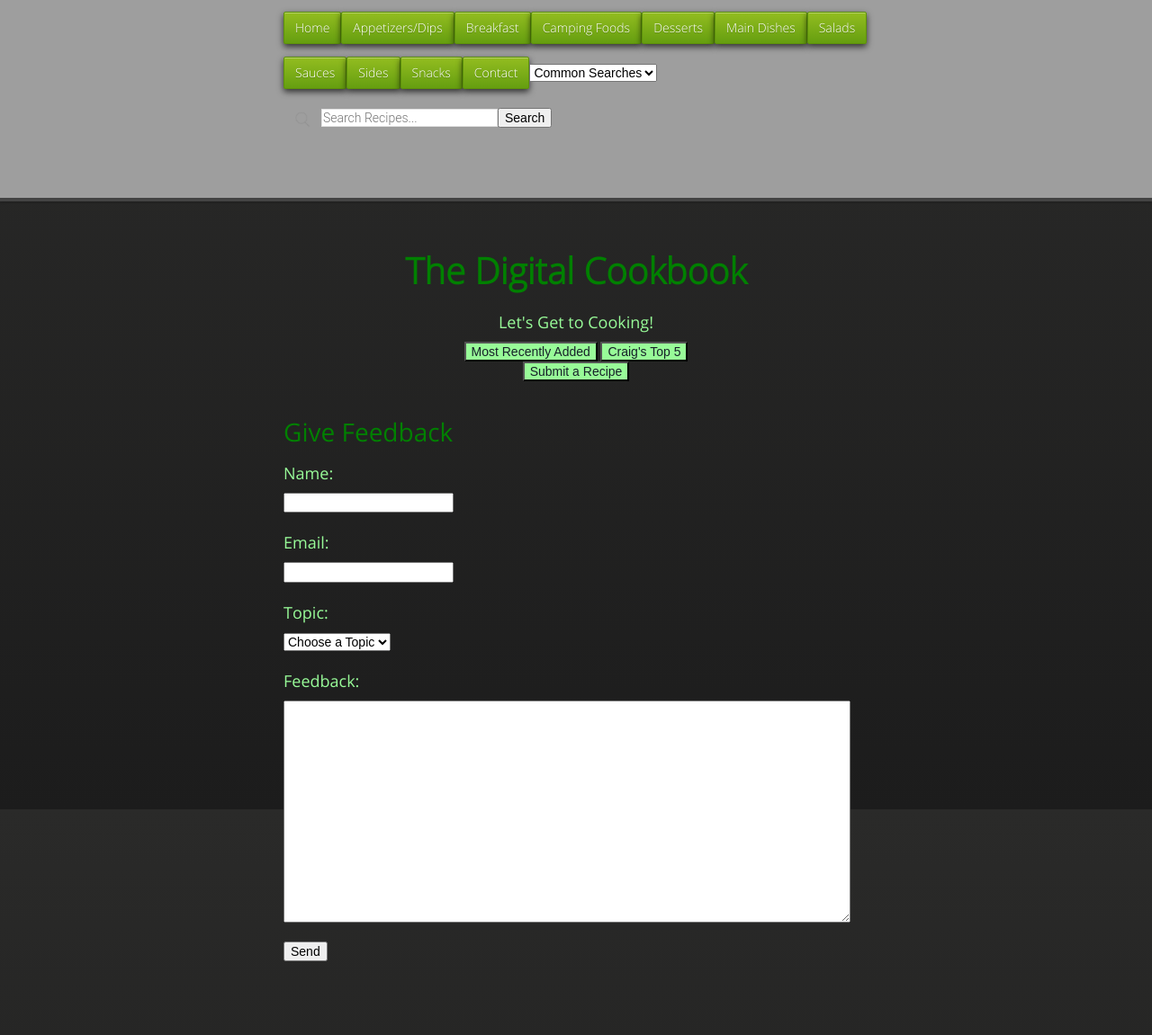
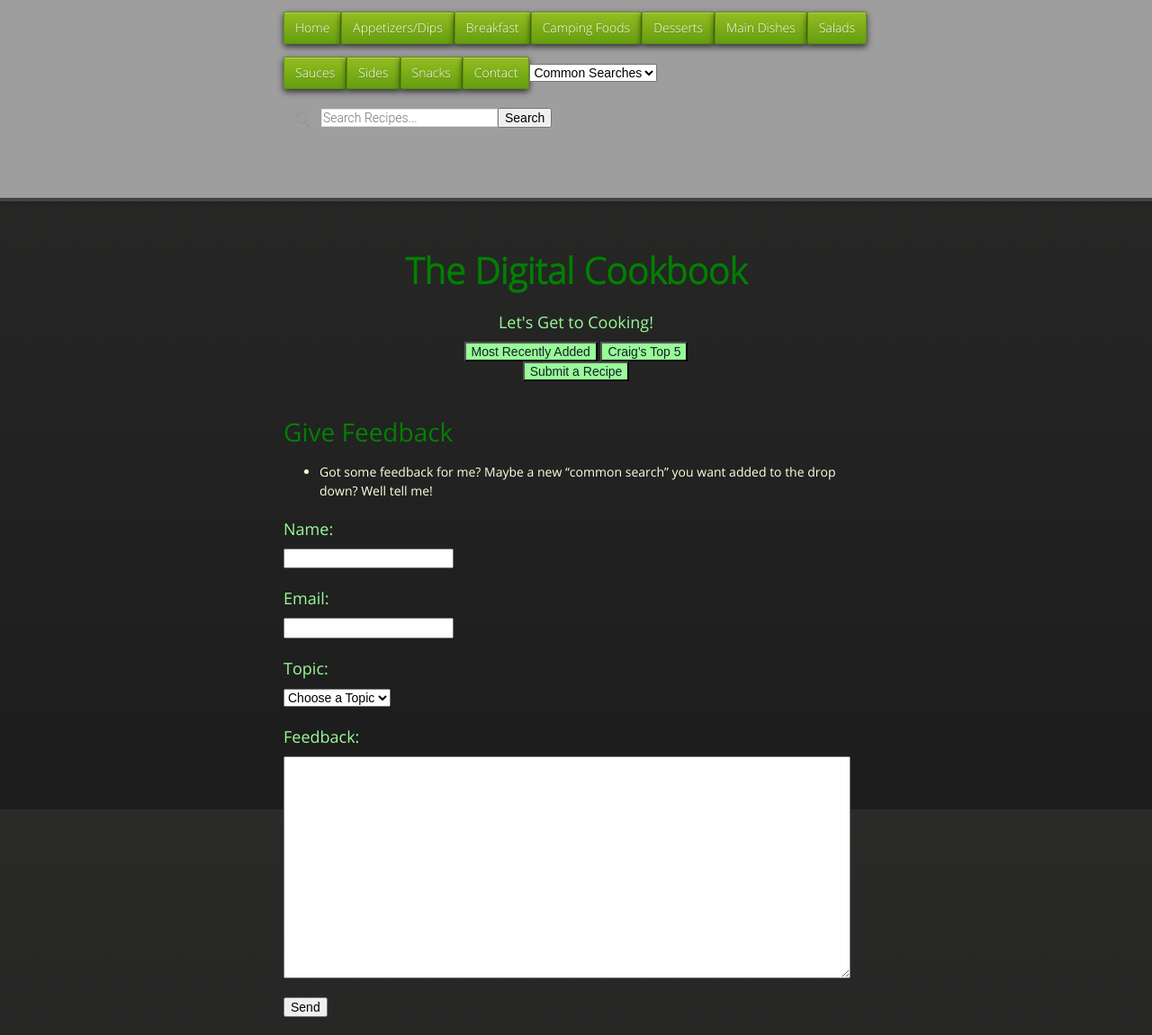
Before and after one commit to cmwillett/TheDigitalCookbook, a Jekyll site: the page built from Contact/GiveFeedback.md, in a window 1280 px wide. Shown: the whole page at 90% size. Built offline with Jekyll 4.4.1, drawn with Linux system fonts in a browser that asks for light colours; nearby versions of some CDN libraries; before the commit the page ends 1089 px from its top, so only the background shows below that.

Commit message:
adding topic drop down

```diff
--- a/Contact/GiveFeedback.md
+++ b/Contact/GiveFeedback.md
@@ -4,6 +4,8 @@ title: "Give Feedback"
 tags: give,feedback,contact
 ---
 # Give Feedback
+* Got some feedback for me?  Maybe a new "common search" you want added to the drop down?  Well tell me!
+
 <html>
   <head>
   </head>
```
Also changed, not shown: Contact/SubmitIssue.md (+2 -0 lines).
